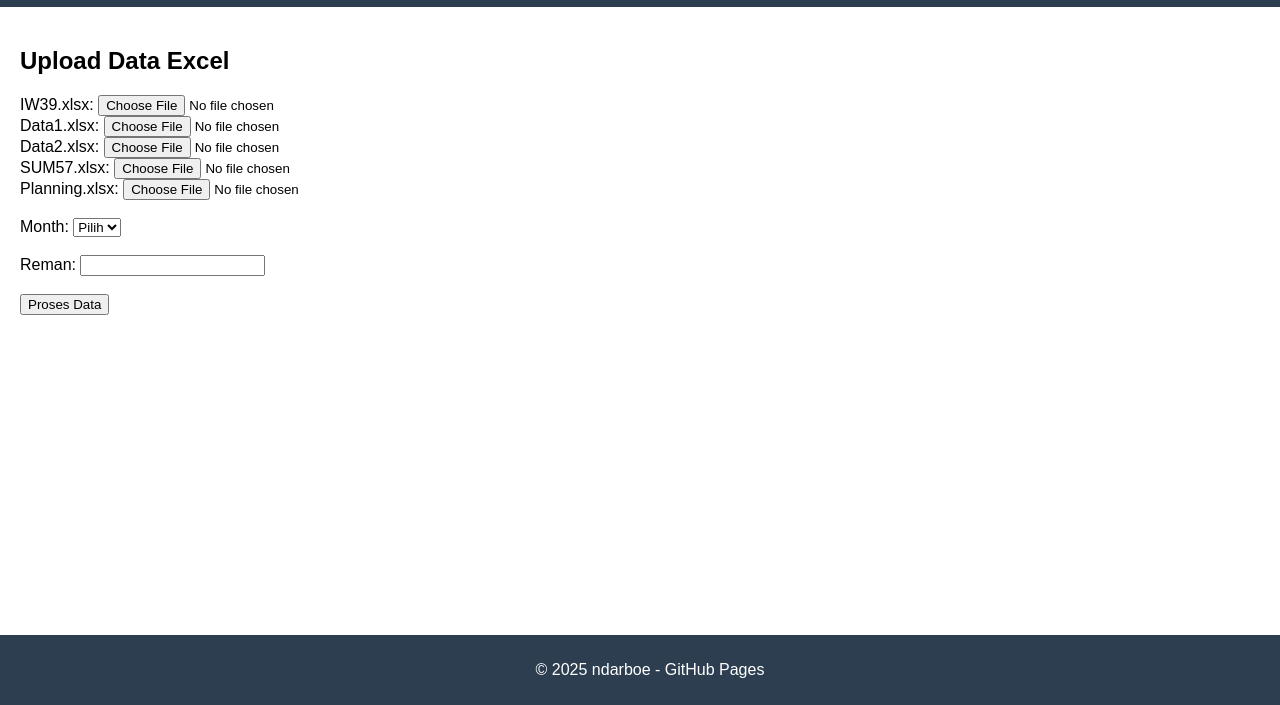
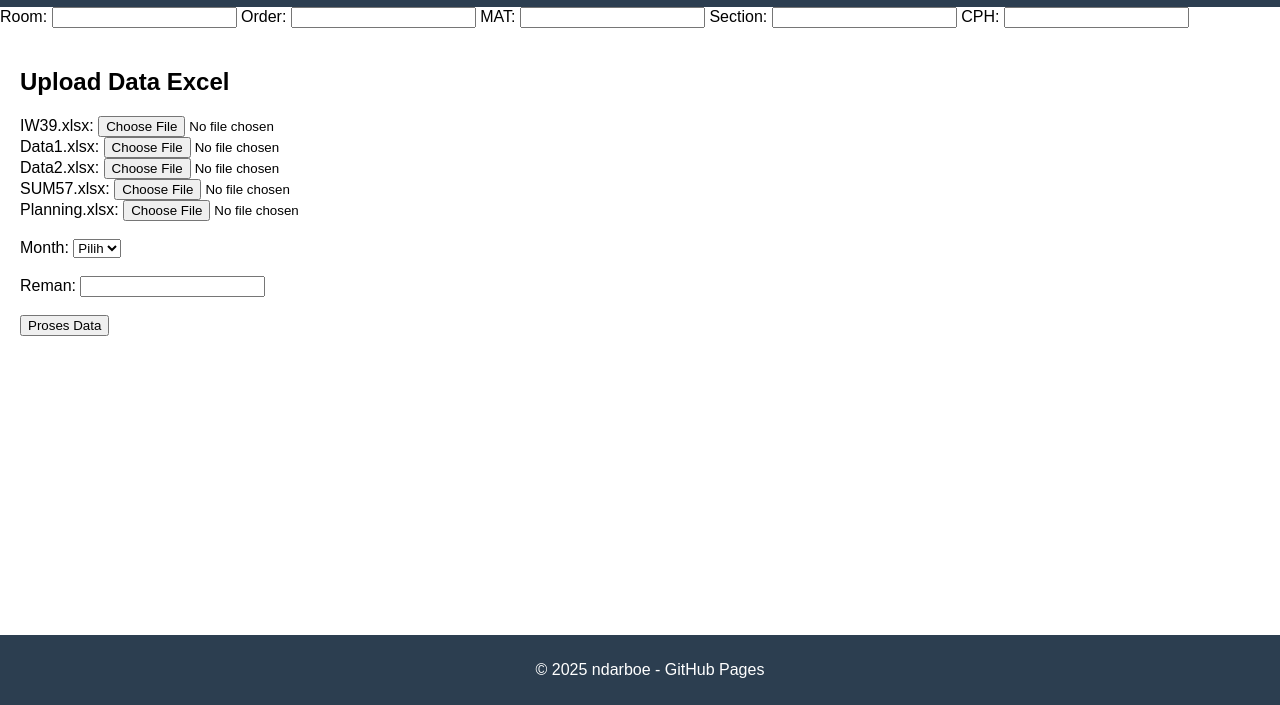
Before and after one commit to endboedy/belajar-web, a plain HTML site: page index.html in a window 1280 px wide. Shown: the part 95-800 px from the top of the page. Drawn offline with Linux system fonts and the light colour scheme.

Commit message:
Update index.html

```diff
--- a/index.html
+++ b/index.html
@@ -17,7 +17,15 @@
         <button onclick="downloadExcel()">Download Excel</button>
     </nav>
 </header>
-
+<!-- Filter -->
+<div class="filter-container">
+    <label>Room: <input type="text" id="filterRoom" oninput="filterTable()"></label>
+    <label>Order: <input type="text" id="filterOrder" oninput="filterTable()"></label>
+    <label>MAT: <input type="text" id="filterMAT" oninput="filterTable()"></label>
+    <label>Section: <input type="text" id="filterSection" oninput="filterTable()"></label>
+    <label>CPH: <input type="text" id="filterCPH" oninput="filterTable()"></label>
+</div>
+<div id="tableContainer"></div>
 <main>
     <!-- Menu 1 -->
     <section id="lembarKerja" class="page">
```
